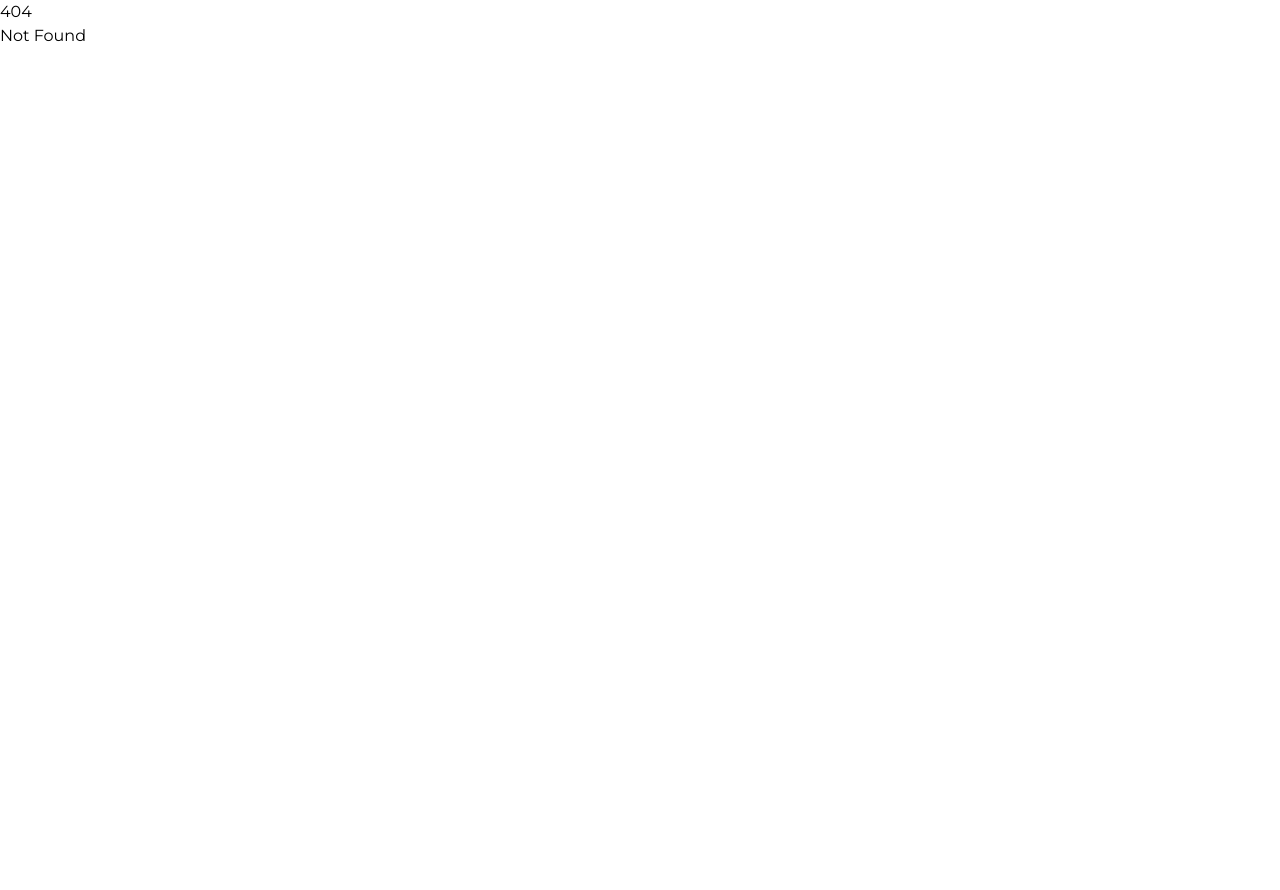
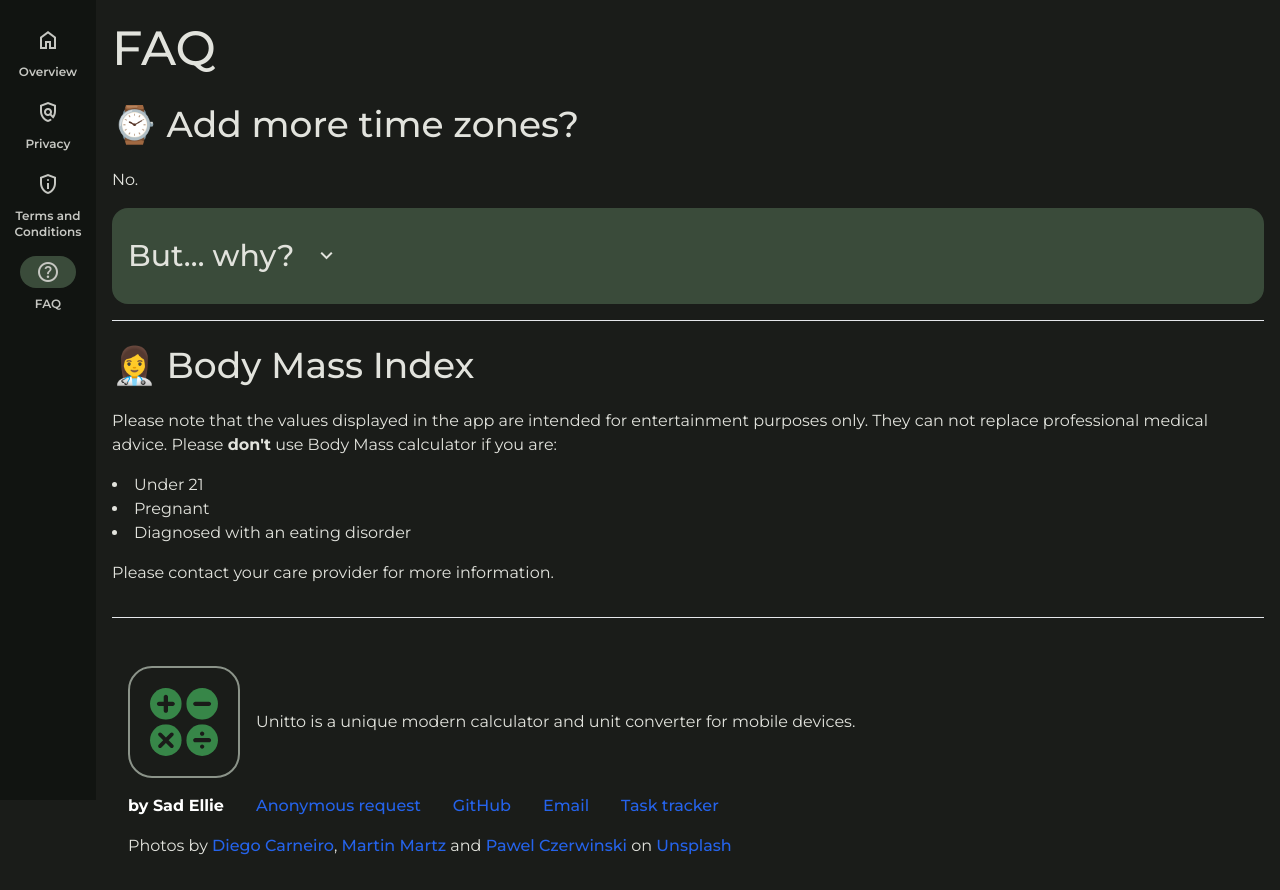
Before and after one commit to sadellie/sadellie.github.io, a SvelteKit app: page /unitto/faq in a window 1280 px wide. Before the commit this address had no page. Before the commit the page ends 800 px from the top, so only its background shows below. Built offline with nearby package versions, Linux system fonts and the light colour scheme.

Commit message:
FAQ for Unitto

```diff
--- a/src/routes/unitto/+layout.svelte
+++ b/src/routes/unitto/+layout.svelte
@@ -64,6 +64,13 @@
             href="/unitto/terms"
             on:onNavigate={closeMenu}
         />
+        <TabListItemHorizontal
+            title="FAQ"
+            icon="help"
+            isSelected={$page.url.pathname === "/unitto/faq"}
+            href="/unitto/faq"
+            on:onNavigate={closeMenu}
+        />
     </div>
 
     <div class="flex flex-row relative">
@@ -88,6 +95,12 @@
                     isSelected={$page.url.pathname === "/unitto/terms"}
                     href="/unitto/terms"
                 />
+                <TabListItemVertical
+                    title="FAQ"
+                    icon="help"
+                    isSelected={$page.url.pathname === "/unitto/faq"}
+                    href="/unitto/faq"
+                />
             </div>
         </div>
         <slot />
--- a/src/routes/unitto/Footer.svelte
+++ b/src/routes/unitto/Footer.svelte
@@ -1,5 +1,6 @@
 <script lang="ts">
   import unittoLogo from "$lib/images/unitto/unitto-logo.svg";
+  import TextBodyLink from "./TextBodyLink.svelte";
 </script>
 
 <footer>
@@ -16,42 +17,33 @@
       </p>
     </div>
     <div class="flex flex-wrap gap-x-8">
-            <a href="/" class=""
-                ><p class="font-bold hover:underline">by Sad Ellie</p></a
-            ><a
-                class="font-medium text-blue-600 visited:text-fuchsia-700 hover:text-blue-900 hover:underline"
-                href="https://forms.gle/YRKapCk91J63gzM27">Anonymous request</a
-            ><a
-                class="font-medium text-blue-600 visited:text-fuchsia-700 hover:text-blue-900 hover:underline"
-                href="https://github.com/sadellie/unitto">GitHub</a
-            ><a
-                class="font-medium text-blue-600 visited:text-fuchsia-700 hover:text-blue-900 hover:underline"
-                href="mailto:sadellie.dev@gmail.com">Email</a
-            ><a
-                class="font-medium text-blue-600 visited:text-fuchsia-700 hover:text-blue-900 hover:underline"
-                href="https://github.com/users/sadellie/projects/2">Task tracker</a
+      <TextBodyLink href="/">
+        <p class="font-bold hover:underline text-white">by Sad Ellie</p>
+      </TextBodyLink>
+      <TextBodyLink href="https://forms.gle/YRKapCk91J63gzM27"
+        >Anonymous request</TextBodyLink
+      >
+      <TextBodyLink href="https://github.com/sadellie/unitto"
+        >GitHub</TextBodyLink
+      >
+      <TextBodyLink href="mailto:sadellie.dev@gmail.com">Email</TextBodyLink>
+      <TextBodyLink href="https://github.com/users/sadellie/projects/2"
+        >Task tracker</TextBodyLink
       >
     </div>
     <div>
       <p>
-                Photos by <a
-                    class="font-medium text-blue-600 hover:text-blue-900 hover:underline"
-                    href="https://unsplash.com/@diegocarneiro">Diego Carneiro</a
+        Photos by <TextBodyLink href="https://unsplash.com/@diegocarneiro"
+          >Diego Carneiro</TextBodyLink
         >,
-                <a
-                    class="font-medium text-blue-600 hover:text-blue-900 hover:underline"
-                    href="https://unsplash.com/@martz90">Martin Martz</a
+        <TextBodyLink href="https://unsplash.com/@martz90"
+          >Martin Martz</TextBodyLink
         > and
-                <a
-                    class="font-medium text-blue-600 hover:text-blue-900 hover:underline"
-                    href="https://unsplash.com/@pawel_czerwinski"
-                    >Pawel Czerwinski</a
+        <TextBodyLink href="https://unsplash.com/@pawel_czerwinski"
+          >Pawel Czerwinski</TextBodyLink
         >
         on
-                <a
-                    class="font-medium text-blue-600 hover:text-blue-900 hover:underline"
-                    href="https://unsplash.com/">Unsplash</a
-                >
+        <TextBodyLink href="https://unsplash.com/">Unsplash</TextBodyLink>
       </p>
     </div>
   </div>
--- /dev/null
+++ b/src/routes/unitto/TextBodyLink.svelte
@@ -0,0 +1,7 @@
+<script lang="ts">
+  export let href: string;
+</script>
+
+<a class="font-medium text-blue-600 visited:text-fuchsia-700 hover:text-blue-900 hover:underline" href={href}>
+    <slot></slot>
+</a>
--- a/src/routes/unitto/TextHeader1.svelte
+++ b/src/routes/unitto/TextHeader1.svelte
@@ -1,6 +1,7 @@
 <script lang="ts">
+    export let id: string = "";
 </script>
 
-<p class="text-2xl font-medium">
+<p class="text-3xl md:text-4xl py-2 w-fit font-medium" id={id}>
     <slot></slot>
 </p>
--- /dev/null
+++ b/src/routes/unitto/TextHeader2.svelte
@@ -0,0 +1,6 @@
+<script lang="ts">
+</script>
+
+<p class="text-2xl md:text-3xl py-2 w-fit font-medium">
+    <slot></slot>
+</p>
--- /dev/null
+++ b/src/routes/unitto/TextHeader3.svelte
@@ -0,0 +1,6 @@
+<script lang="ts">
+</script>
+
+<p class="text-xl md:text-2xl py-2 w-fit font-medium">
+    <slot></slot>
+</p>
--- /dev/null
+++ b/src/routes/unitto/TextHeader4.svelte
@@ -0,0 +1,6 @@
+<script lang="ts">
+</script>
+
+<p class="text-lg md:text-xl py-2 w-fit font-medium">
+    <slot></slot>
+</p>
--- a/src/routes/unitto/TextTitle.svelte
+++ b/src/routes/unitto/TextTitle.svelte
@@ -1,6 +1,6 @@
 <script lang="ts">
 </script>
 
-<p class="text-3xl font-bold">
+<p class="text-4xl md:text-5xl py-2 w-fit font-medium">
     <slot></slot>
 </p>
--- /dev/null
+++ b/src/routes/unitto/faq/+page.svelte
@@ -0,0 +1,99 @@
+<script>
+  import TextBodyLink from "../TextBodyLink.svelte";
+  import TextHeader1 from "../TextHeader1.svelte";
+  import TextHeader2 from "../TextHeader2.svelte";
+  import TextHeader3 from "../TextHeader3.svelte";
+  import TextHeader4 from "../TextHeader4.svelte";
+  import TextTitle from "../TextTitle.svelte";
+  import WallOfText from "../WallOfText.svelte";
+
+  let addTimeZoneDetail = false;
+
+  function toggleTimeZoneDetails() {
+    addTimeZoneDetail = !addTimeZoneDetail;
+  }
+</script>
+
+<WallOfText>
+  <TextTitle>FAQ</TextTitle>
+  <TextHeader1 id="add-time-zones">⌚ Add more time zones?</TextHeader1>
+  <p>No.</p>
+  <div class="bg-unitto-dark-secondaryContainer rounded-2xl p-4">
+    <div class="flex flex-row items-center">
+      <TextHeader2>But… why?</TextHeader2>
+      <button on:click={toggleTimeZoneDetails}>
+        <span
+          class="transition-transform material-symbols-outlined rounded-full p-3 m-2 hover:bg-unitto-dark-surfaceContainer-active-hover"
+          class:rotate-180={addTimeZoneDetail}>expand_more</span
+        >
+      </button>
+    </div>
+    <div
+      class="overflow-hidden"
+      id="add-time-zones-detailed"
+      class:max-h-0={!addTimeZoneDetail}
+    >
+      <p>Each time zone has its' own set of rules:</p>
+      <ul class="list-disc list-inside">
+        <li>Offset from GMT</li>
+        <li>Daylight saving time offset</li>
+        <li>Date when daylight saving time is used</li>
+      </ul>
+      <p>This data always changes.</p>
+      <p>There are 3 solutions:</p>
+      <TextHeader3>1. Paid API service</TextHeader3>
+      <TextHeader4>✅Pros:</TextHeader4>
+      <ul class="list-disc list-inside">
+        <li>Almost all time zones and cities</li>
+        <li>Always up-to-date</li>
+      </ul>
+      <TextHeader4>❌Cons:</TextHeader4>
+      <ul class="list-disc list-inside">
+        <li>Costs money</li>
+        <li>Needs Internet, can go down, needs a caching mechanism</li>
+        <li>Can change API and break Unitto</li>
+        <li>Needs to be translated</li>
+      </ul>
+      <TextHeader3>2. Create my own API service</TextHeader3>
+      <p>
+        Pros and cons are same, except this one is free cheaper (you still need
+        to pay).
+      </p>
+      <TextHeader3>
+        3. Android's time zone provider (this is what Unitto uses)
+      </TextHeader3>
+      <p>
+        read more: <TextBodyLink
+          href="https://source.android.com/docs/core/permissions/timezone-rules"
+          >https://source.android.com/docs/core/permissions/timezone-rules</TextBodyLink
+        >
+      </p>
+      <TextHeader4>✅Pros:</TextHeader4>
+      <ul class="list-disc list-inside">
+        <li>Almost all time zones</li>
+        <li>Free</li>
+        <li>No need to translate (provided by system)</li>
+        <li>Doesn't break Unitto</li>
+        <li>Works offline, never goes down</li>
+      </ul>
+      <TextHeader4>❌Cons:</TextHeader4>
+      <ul class="list-disc list-inside">
+        <li>Less cities</li>
+        <li>Less frequent updates (or none if you are unlucky)</li>
+      </ul>
+    </div>
+  </div>
+  <hr />
+  <TextHeader1 id="body-mass-index">👩‍⚕️ Body Mass Index</TextHeader1>
+  <p>
+    Please note that the values displayed in the app are intended for
+    entertainment purposes only. They can not replace professional medical
+    advice. Please <b>don't</b> use Body Mass calculator if you are:
+  </p>
+  <ul class="list-disc list-inside">
+    <li>Under 21</li>
+    <li>Pregnant</li>
+    <li>Diagnosed with an eating disorder</li>
+  </ul>
+  <p>Please contact your care provider for more information.</p>
+</WallOfText>
```
Lines whose indentation alone changed are shown as unchanged.
